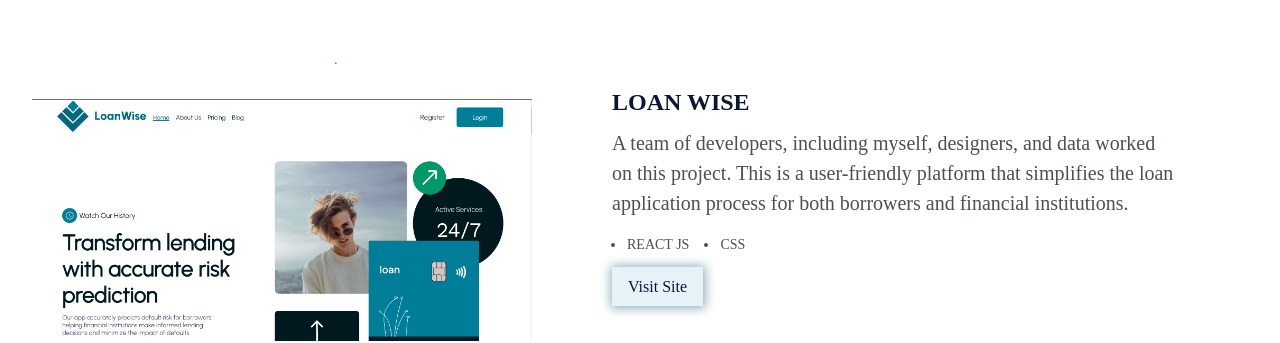
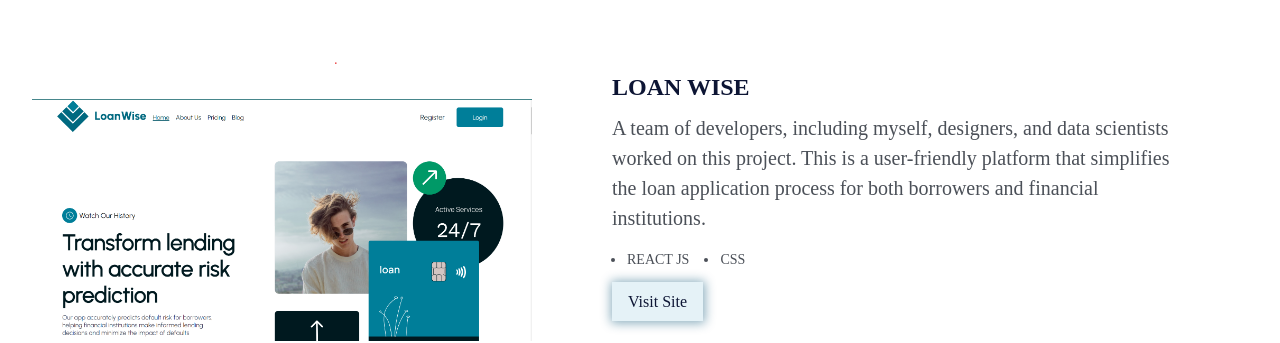
Before and after one commit to MiriamOkpalaeke/Portfolio, a React (Create React App) app: page / in a window 1280 px wide. Shown: the part 1149-1492 px from the top of the page. Built offline with nearby package versions, Linux system fonts and the light colour scheme.

Commit message:
netflix url change

```diff
--- a/public/index.html
+++ b/public/index.html
@@ -7,7 +7,7 @@
     <meta name="theme-color" content="#000000" />
     <meta
       name="description"
-      content="Web site created using create-react-app"
+      content="Miriam Okpalaeke is a Front-end developer from Lagos, Nigeria"
     />
     <script
       src="https://kit.fontawesome.com/a8e6b65935.js"
--- a/src/Components/FeaturedProjects.jsx
+++ b/src/Components/FeaturedProjects.jsx
@@ -25,10 +25,10 @@ const FeaturedProjects = () => {
           <div className="project-writeup">
             <h3 className="project-heading">Loan Wise</h3>
             <p className="project-text">
-              A team of developers, including myself, designers, and data worked
-              on this project. This is a user-friendly platform that simplifies
-              the loan application process for both borrowers and financial
-              institutions.
+              A team of developers, including myself, designers, and data
+              scientists worked on this project. This is a user-friendly
+              platform that simplifies the loan application process for both
+              borrowers and financial institutions.
             </p>
             <ul className="language">
               <li>REACT JS</li>
@@ -61,7 +61,7 @@ const FeaturedProjects = () => {
             <div className="visit-site">
               <a
                 className="visit-link"
-                href="https://netflix-clone-beginner.netlify.app"
+                href="https://net-clone-project.netlify.app/"
                 target="_blank"
                 rel="noreferrer"
               >
--- a/src/Pages/About.jsx
+++ b/src/Pages/About.jsx
@@ -1,7 +1,7 @@
 import React from "react";
 
 const About = () => {
-  return <div>About</div>;
+  return <div className="about-container">About</div>;
 };
 
 export default About;
```
